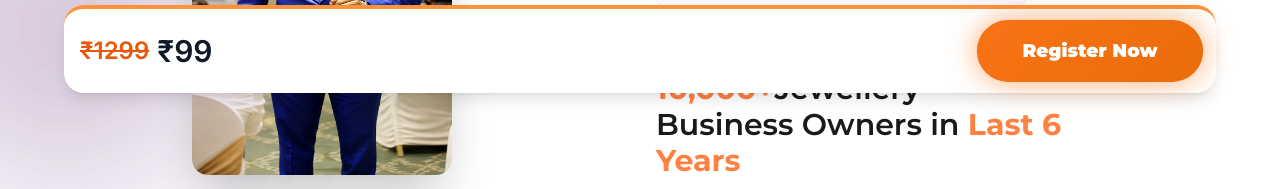
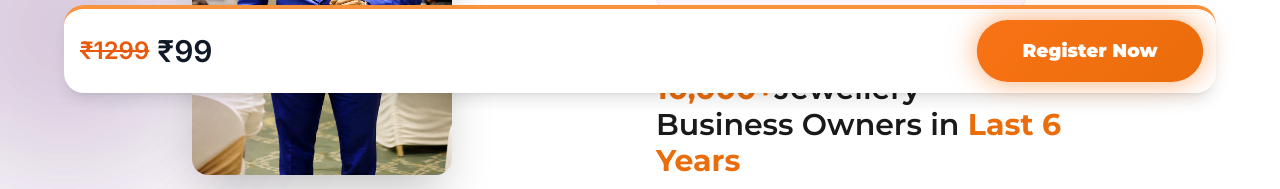
Before and after one commit to bhoyepravin/jewellersmasterclass, a Next.js app: page / in a window 1280 px wide. Shown: the part 707-896 px from the top of the page. Built offline with nearby package versions, Linux system fonts and the light colour scheme.

Commit message:
change text color

```diff
--- a/src/components/HeroSection.jsx
+++ b/src/components/HeroSection.jsx
@@ -195,13 +195,13 @@
       <p className="text-base md:text-3xl font-semibold leading-tight text-[#1A1A1A]">
   Trained over <br />
 
-  <span className="text-[var(--mangocolor)] font-bold ">
+  <span className="text-[#EA6C0A] font-bold ">
     10,000+
   </span>{""}
   Jewellery <br />
 
   Business Owners in{" "}
-  <span className="text-[var(--mangocolor)] font-bold">
+  <span className="text-[#EA6C0A] font-bold">
     Last 6 Years
   </span>
 </p>
```
